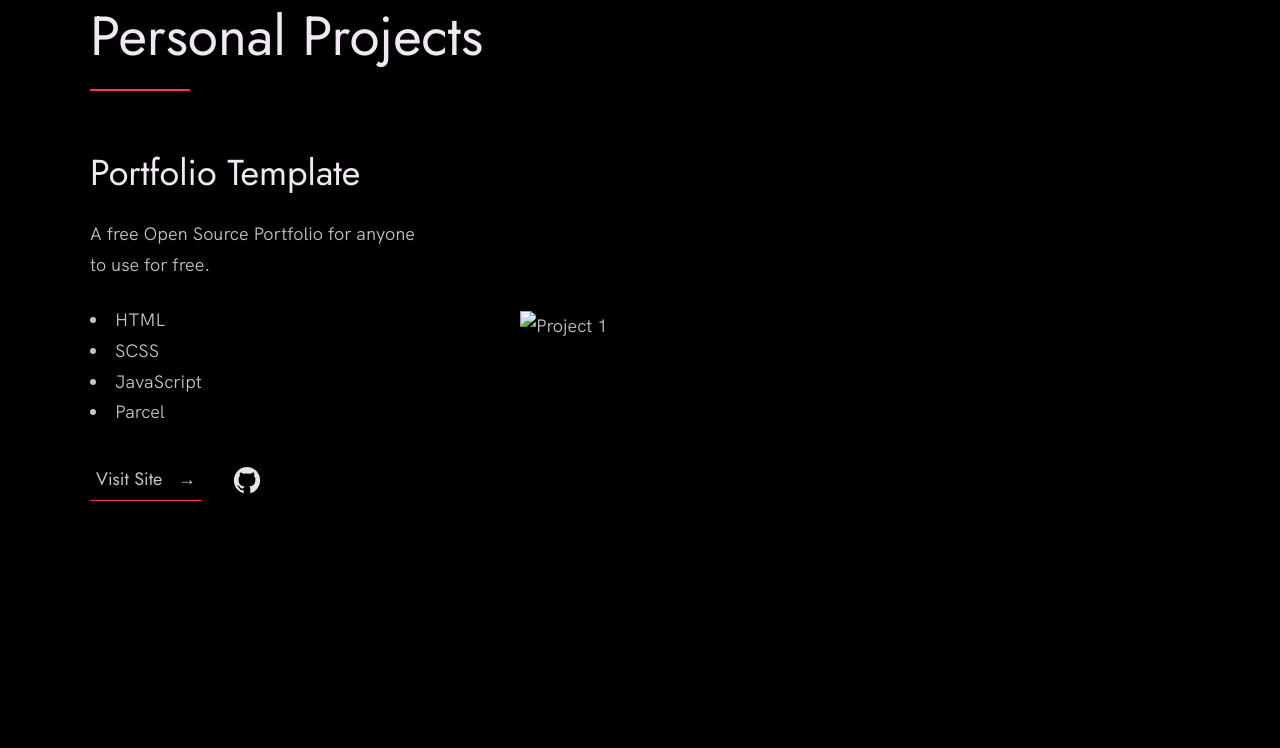
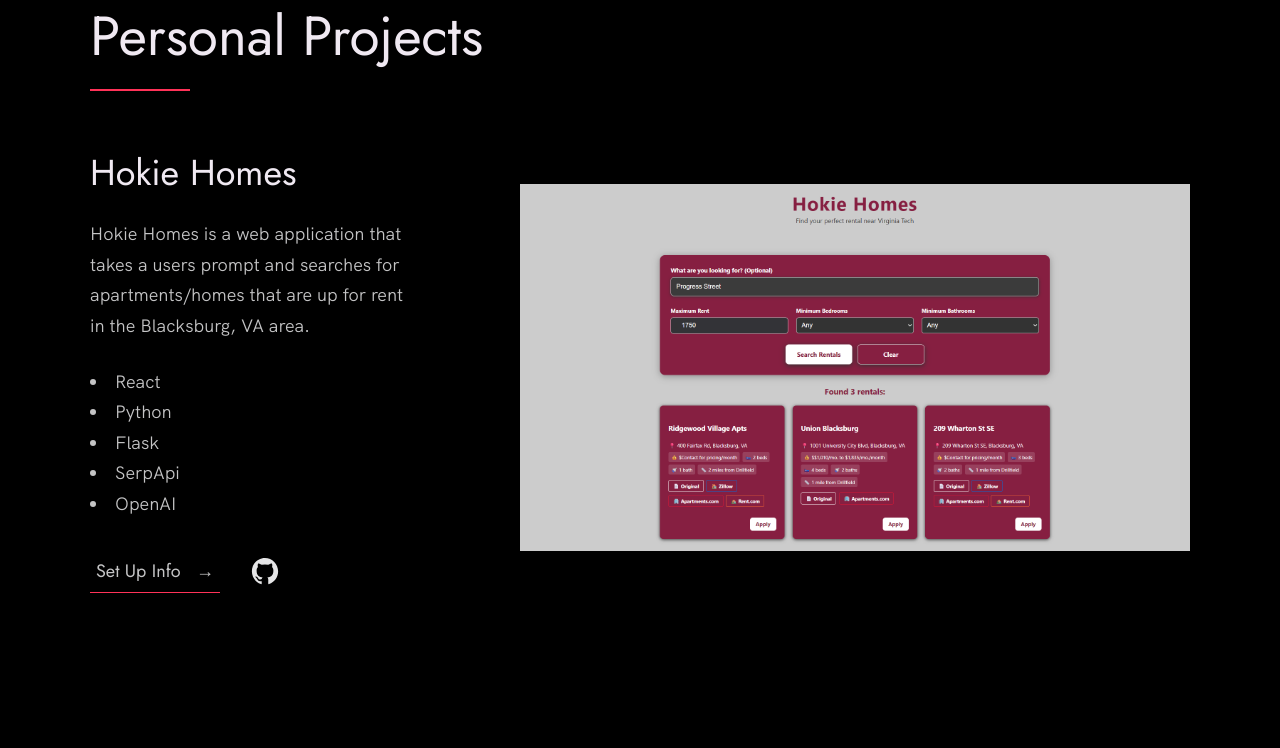
Before and after one commit to edwinb1067/github-myPortfolio, a plain HTML site: page index.html in a window 1280 px wide. Shown: the part 917-1665 px from the top of the page. Drawn offline with Linux system fonts and the light colour scheme.

Commit message:
Added resume and Hokie Homes photo

```diff
--- a/index.html
+++ b/index.html
@@ -70,34 +70,6 @@
       <div class="row">
         <h2>Personal Projects</h2>
         <div class="work__boxes">
-
-          <div class="work__box">
-            <div class="work__text">
-              <h3>Portfolio Template</h3>
-              <p>
-                A free Open Source Portfolio for anyone to use for free.
-              </p>
-              <ul class="work__list">
-                <li>HTML</li>
-                <li>SCSS</li>
-                <li>JavaScript</li>
-                <li>Parcel</li>
-              </ul>
-
-              <div class="work__links">
-                <a href="https://nisar.surge.sh" target="_blank" class="link__text">
-                  Visit Site <span>&rarr;</span>
-                </a>
-                <a href="https://github.com/nisarhassan12/portfolio" title="View Source Code" target="_blank">
-                  <img src="./images/github.svg" class="work__code" alt="GitHub">
-                </a>
-              </div>
-            </div>
-            <div class="work__image-box">
-              <img src="./images/project-1.png" class="work__image" alt="Project 1" />
-            </div>
-          </div>
-
           <div class="work__box">
             <div class="work__text">
               <h3>Hokie Homes</h3>
@@ -122,7 +94,7 @@
               </div>
             </div>
             <div class="work__image-box">
-              <img src="./images/project-2.png" class="work__image" alt="Project 1" />
+              <img src="./images/hokieHomes.png" class="work__image" alt="Project 1" />
             </div>
           </div>
 
@@ -138,8 +110,8 @@
               </ul>
 
               <div class="work__links">
-                <a href="#" class="link__text">
-                  Visit Codespace <span>&rarr;</span>
+                <a href="https://github.com/namyrrep/chessGame" class="link__text">
+                  Visit Github <span>&rarr;</span>
                 </a>
                 <a href="https://github.com/namyrrep/chessGame#" title="View Source Code" target="_blank">
                   <img src="./images/github.svg" class="work__code" alt="GitHub">
@@ -229,7 +201,7 @@
           Residing in Richmond, VA, I am looking for a summer internship that alligns with my location.
             </p>
             <!-- Provide a link to your resume -->
-            <a href="" class="btn">My Resume</a>
+            <a href="./fonts/EdwinBarrack_FinalResumeWithProjects.pdf" title="View Source Code" target="_blank" class="btn">My Resume</a>
           </div>
 
           <div class="about__photo-container">
```
Also changed, not shown: images/hokieHomes.png (added), 1 other file.
